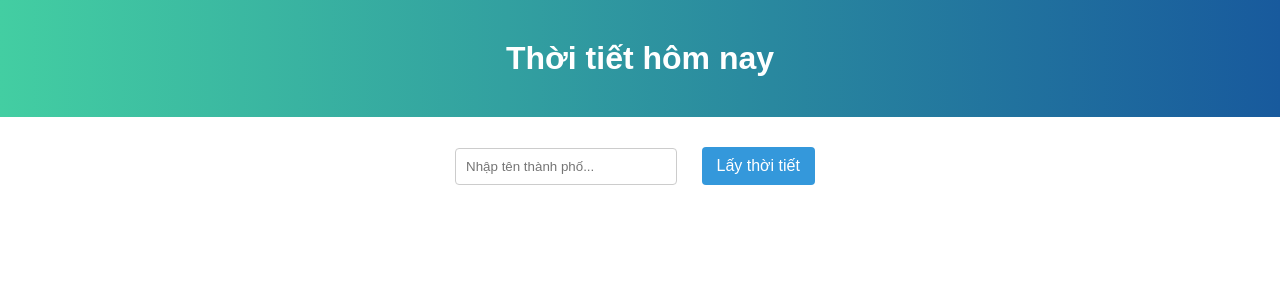
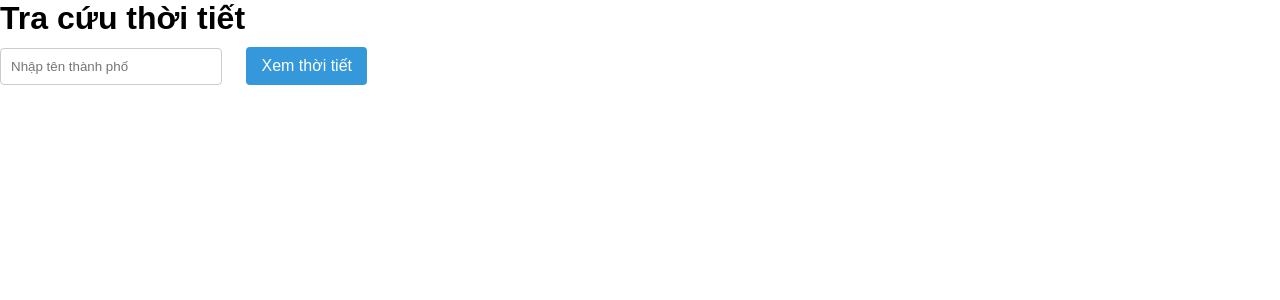
Before and after one commit to khoamoms/weather-app-flask, a Flask app: page / in a window 1280 px wide. Shown: the top 300 px of the page. Run offline with Flask 3, Linux system fonts and the light colour scheme.

Commit message:
Update index.html

```diff
--- a/templates/index.html
+++ b/templates/index.html
@@ -1,25 +1,19 @@
 <!DOCTYPE html>
-<html lang="en">
-
+<html lang="vi">
 <head>
     <meta charset="UTF-8">
-    <title>Weather App - Flask</title>
-    <link rel="stylesheet" href="{{ url_for('static', filename='style.css') }}">
+    <title>Dự báo thời tiết</title>
+    <link rel="stylesheet" href="/static/style.css">
 </head>
+<body>
+    <div class="container">
+        <h1>Tra cứu thời tiết</h1>
+        <input type="text" id="cityInput" placeholder="Nhập tên thành phố">
+        <button onclick="getWeather()">Xem thời tiết</button>
+        <p id="successMessage" style="display:none;"></p>
+        <div id="weatherCardContainer"></div>
+    </div>
 
-<body>
-    <header>
-        <h1>Thời tiết hôm nay</h1>
-    </header>
-    <main>
-        <div class="input-group">
-            <input type="text" id="cityInput" placeholder="Nhập tên thành phố...">
-            <button onclick="getWeather()">Lấy thời tiết</button>
-        </div>
-        <div id="successMessage"></div>
-        <div class="card-container" id="weatherCardContainer"></div>
-    </main>
-    <script src="{{ url_for('static', filename='script.js') }}"></script>
+    <script src="/static/script.js"></script>
 </body>
-
 </html>
```
